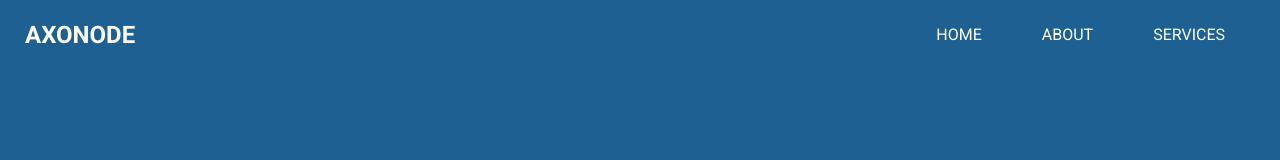
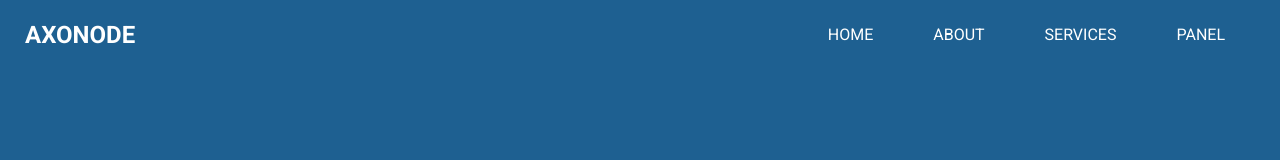
Before and after one commit to MrChileball/MrChileball.github.io, a website: page index.html in a window 1280 px wide. Shown: the top 160 px of the page. Drawn offline with Linux system fonts and the light colour scheme; a script that the page names is missing.

Commit message:
panel html

```diff
--- a/index.html
+++ b/index.html
@@ -57,6 +57,9 @@
               </li>
               <li class="nav-item">
                 <a class="nav-link" href="service.html">Services</a>
+              </li>
+              <li class="nav-item">
+                <a class="nav-link" href="https://panel.axonode.host">Panel</a>
               </li>
             </ul>
           </div>
```
